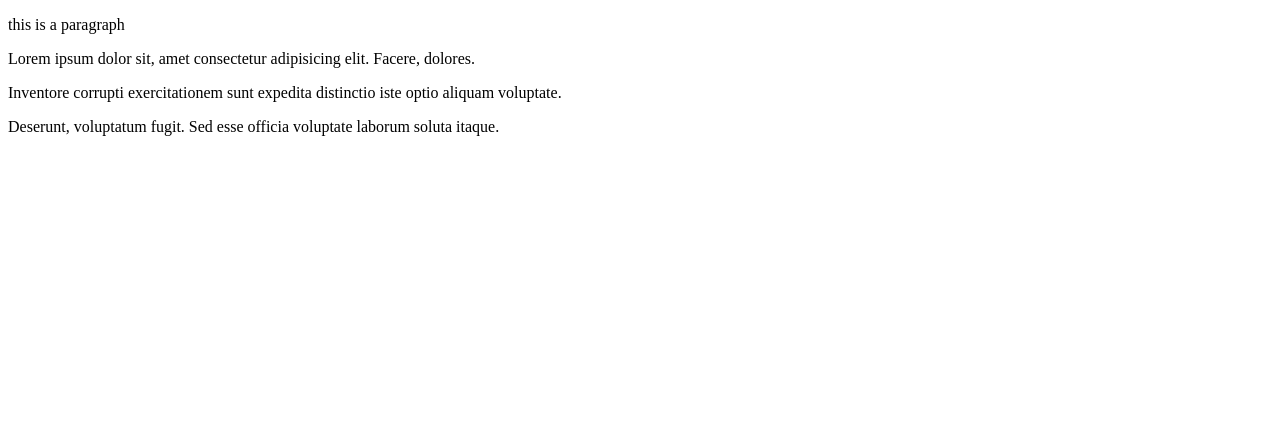
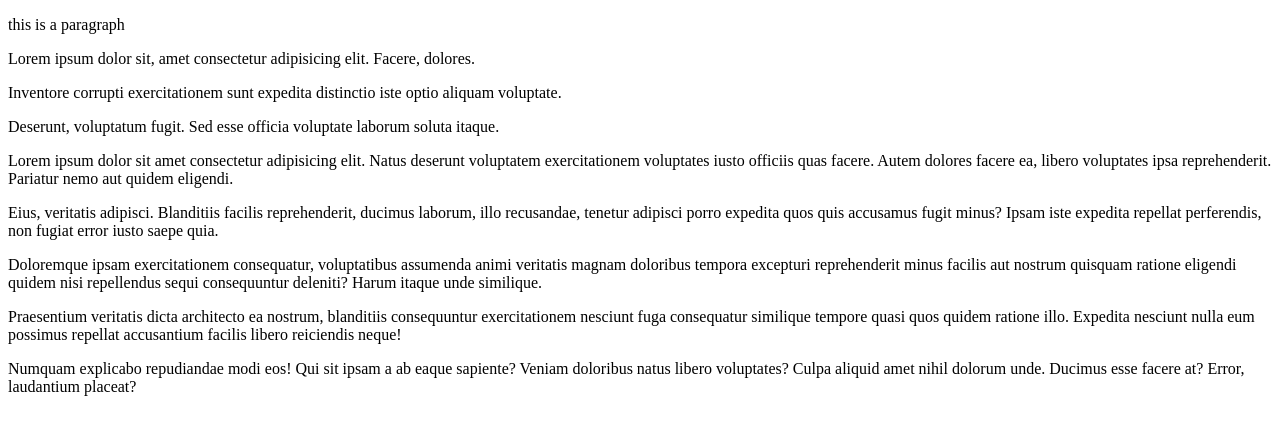
Before and after one commit to rstap/Zandbak, a plain HTML site: page index.html in a window 1280 px wide. Drawn offline with Linux system fonts and the light colour scheme.

Commit message:
added new content to  html file

```diff
--- a/index.html
+++ b/index.html
@@ -10,5 +10,11 @@
     <p>Lorem ipsum dolor sit, amet consectetur adipisicing elit. Facere, dolores.</p>
     <p>Inventore corrupti exercitationem sunt expedita distinctio iste optio aliquam voluptate.</p>
     <p>Deserunt, voluptatum fugit. Sed esse officia voluptate laborum soluta itaque.</p>
+    <p>Lorem ipsum dolor sit amet consectetur adipisicing elit. Natus deserunt voluptatem exercitationem voluptates iusto officiis quas facere. Autem dolores facere ea, libero voluptates ipsa reprehenderit. Pariatur nemo aut quidem eligendi.</p>
+    <p>Eius, veritatis adipisci. Blanditiis facilis reprehenderit, ducimus laborum, illo recusandae, tenetur adipisci porro expedita quos quis accusamus fugit minus? Ipsam iste expedita repellat perferendis, non fugiat error iusto saepe quia.</p>
+    <p>Doloremque ipsam exercitationem consequatur, voluptatibus assumenda animi veritatis magnam doloribus tempora excepturi reprehenderit minus facilis aut nostrum quisquam ratione eligendi quidem nisi repellendus sequi consequuntur deleniti? Harum itaque unde similique.</p>
+    <p>Praesentium veritatis dicta architecto ea nostrum, blanditiis consequuntur exercitationem nesciunt fuga consequatur similique tempore quasi quos quidem ratione illo. Expedita nesciunt nulla eum possimus repellat accusantium facilis libero reiciendis neque!</p>
+    <p>Numquam explicabo repudiandae modi eos! Qui sit ipsam a ab eaque sapiente? Veniam doloribus natus libero voluptates? Culpa aliquid amet nihil dolorum unde. Ducimus esse facere at? Error, laudantium placeat?</p>
+
 </body>
 </html>
```
